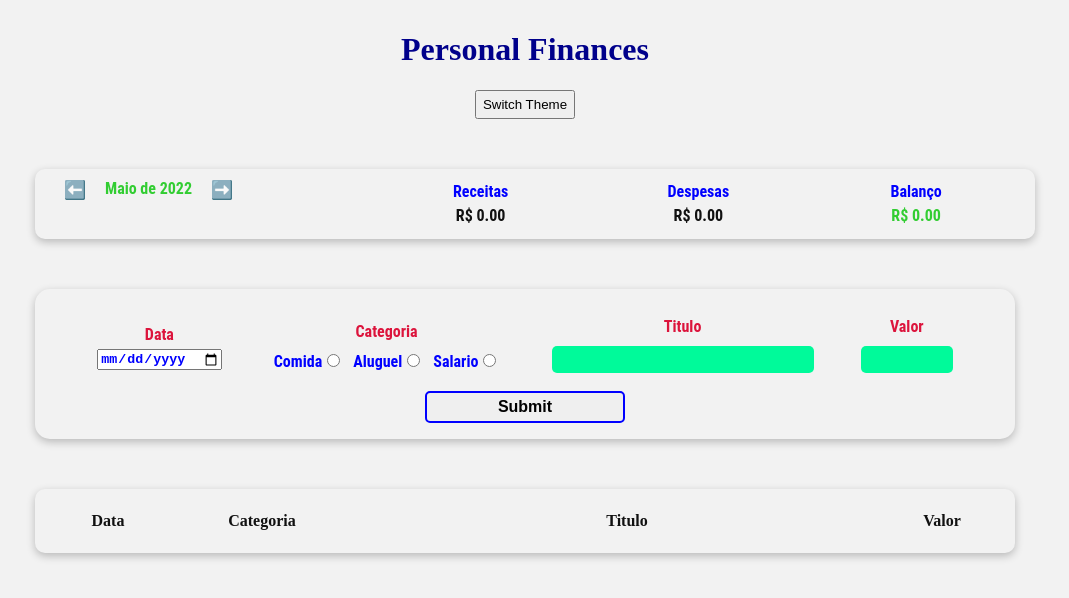
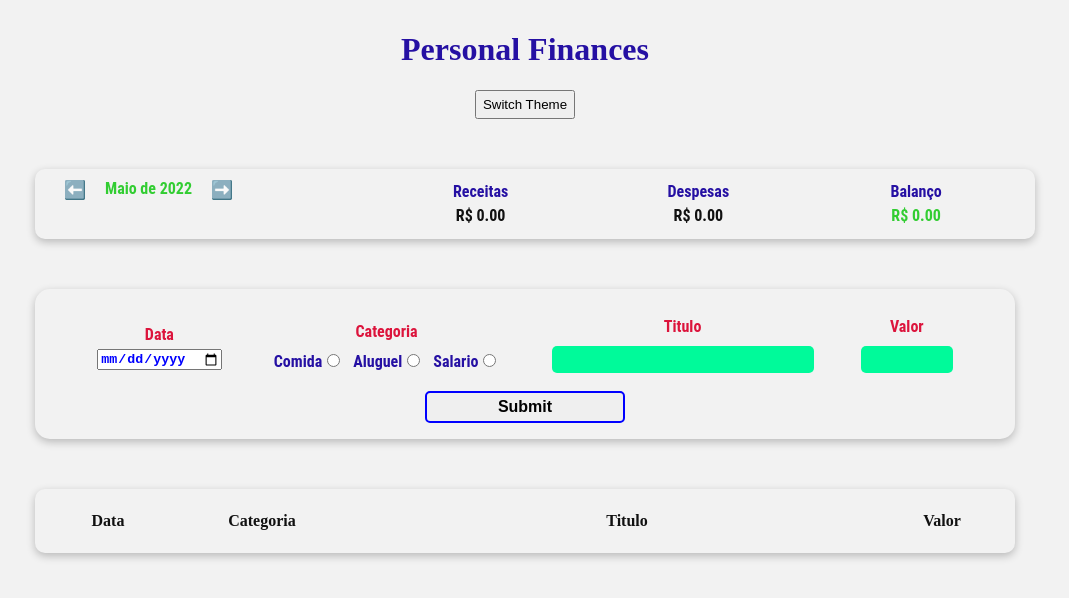
Before and after one commit to santosfk/personal-finances, a React (Vite) app: page / in a window 1280 px wide. Shown: the top 598 px of the page, without its empty margins (115-1184 px from the left). Built offline with nearby package versions, Linux system fonts and the light colour scheme.

Commit message:
adding blue color in color tokens

```diff
--- a/src/app.styles.ts
+++ b/src/app.styles.ts
@@ -11,7 +11,7 @@ export const Header = styled.div`
   text-align: center;
 `;
 export const Title = styled.h1`
-  color: darkblue;
+  color: ${({ theme }) => theme.COLOR.BLUE};
 `;
 export const Body = styled.div`
   margin: auto;
--- a/src/components/AddArea/style.ts
+++ b/src/components/AddArea/style.ts
@@ -51,7 +51,7 @@ export const OptionsRadio = styled.div`
   justify-content: space-around;
 
   label {
-    color: var(--blue);
+    color: ${({ theme }) => theme.COLOR.BLUE};
     margin: 0px 5px;
     font-weight: bold;
   }
--- a/src/components/ResumeItem/style.ts
+++ b/src/components/ResumeItem/style.ts
@@ -3,7 +3,7 @@ export const Container = styled.div`
   flex: 1;
 `;
 export const Title = styled.div`
-  color: var(--blue);
+  color: ${({ theme }) => theme.COLOR.BLUE};
   margin-bottom: 5px;
   text-align: center;
   font-weight: bold;
--- a/src/themes/dark.ts
+++ b/src/themes/dark.ts
@@ -3,5 +3,6 @@ export default {
     BACKGROUND: "#000000",
     TEXT: "#F2F2F2",
     DIV: "#111111",
+    BLUE: "#0171F0",
   },
 };
--- a/src/themes/light.ts
+++ b/src/themes/light.ts
@@ -3,5 +3,6 @@ export default {
     BACKGROUND: "#F2F2F2",
     TEXT: "#111111",
     DIV: "ffffff",
+    BLUE: "#2510a3",
   },
 };
```
